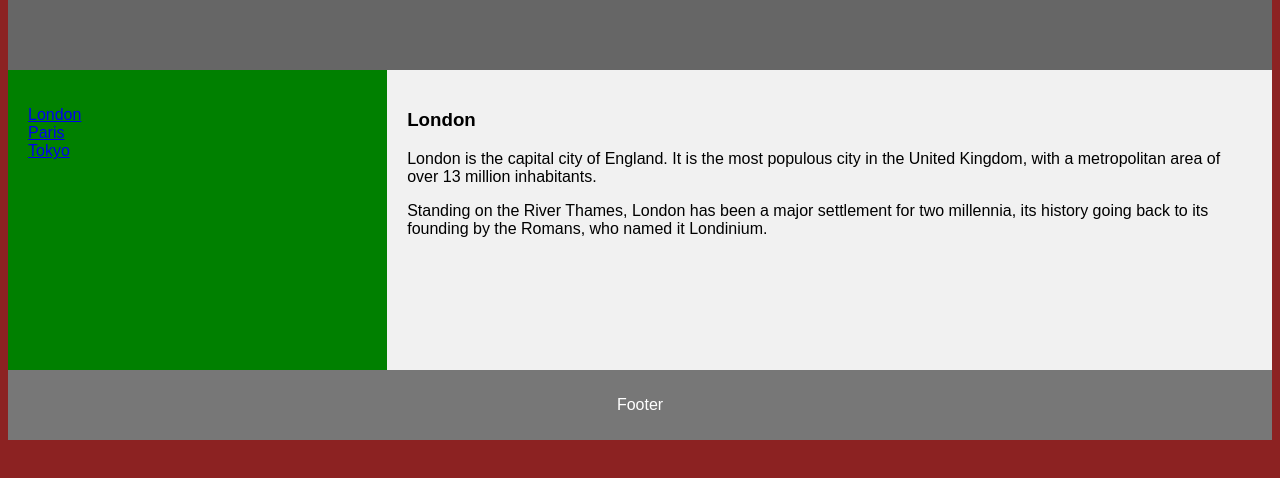
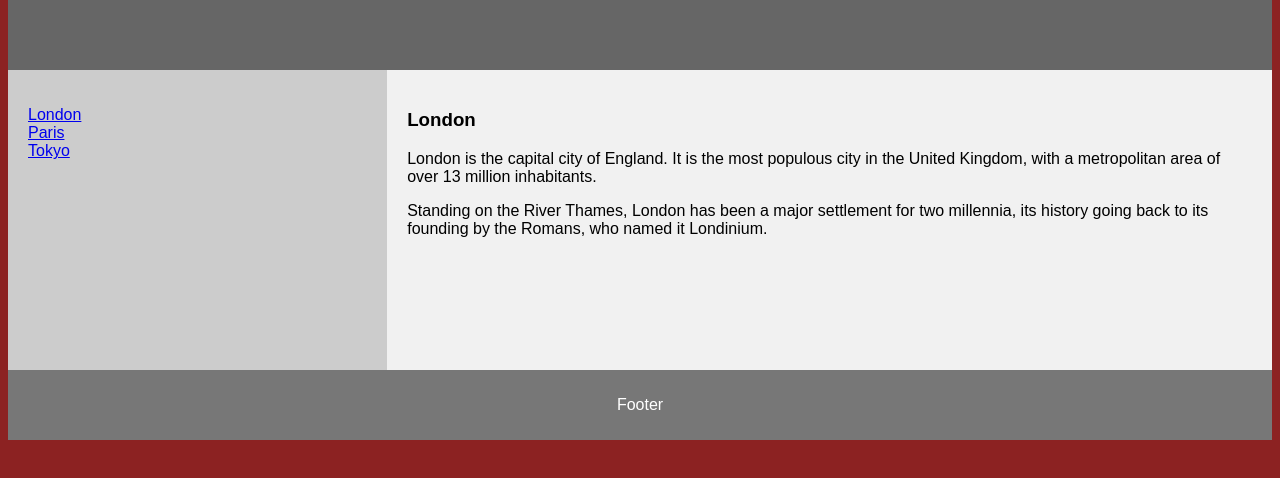
Before and after one commit to humayunadilshahzad/Brushup-html-css-js, a plain HTML site: page index.html in a window 1280 px wide. Shown: the part 146-624 px from the top of the page. Drawn offline with Linux system fonts and the light colour scheme.

Commit message:
inline style removed

```diff
--- a/index.html
+++ b/index.html
@@ -101,7 +101,7 @@ footer {
   </header>
 
   <section>
-    <nav style="background-color: green;">
+    <nav>
       <ul>
         <li><a href="#">London</a></li>
         <li><a href="#">Paris</a></li>
```
